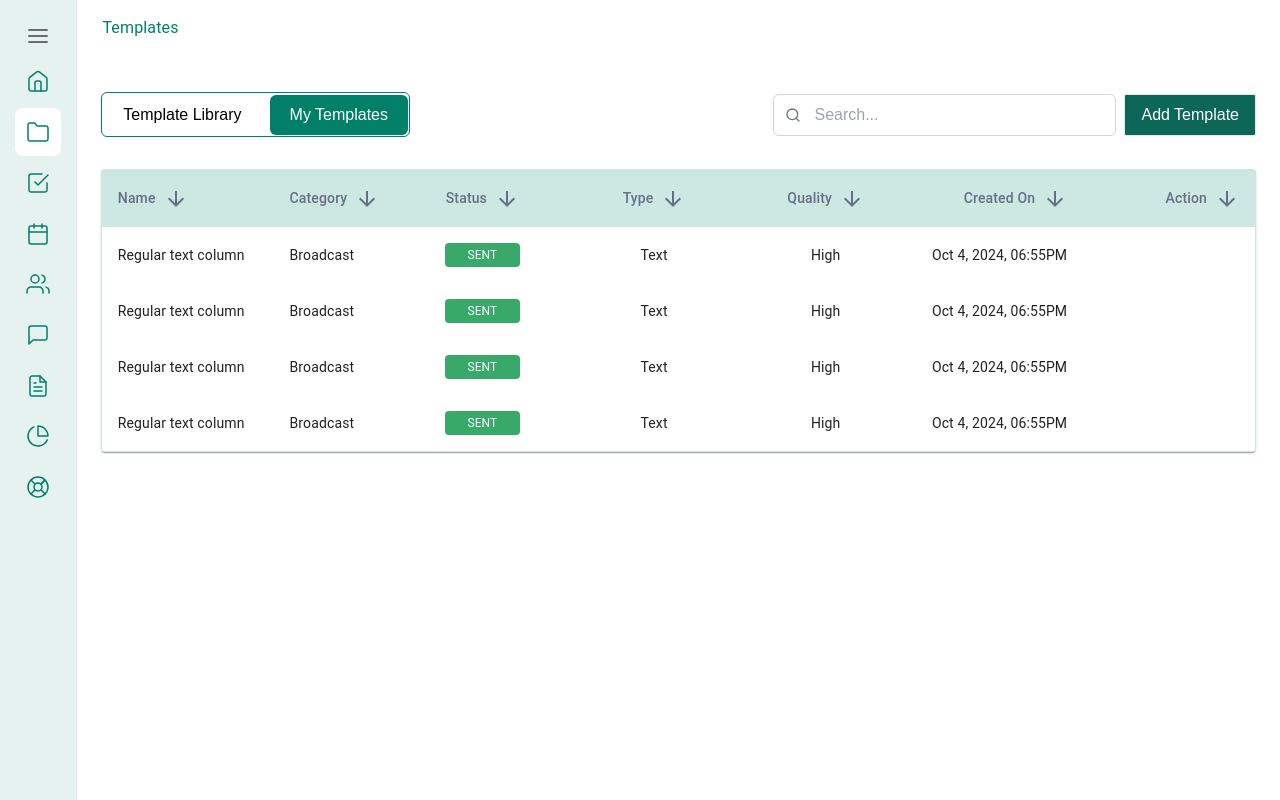
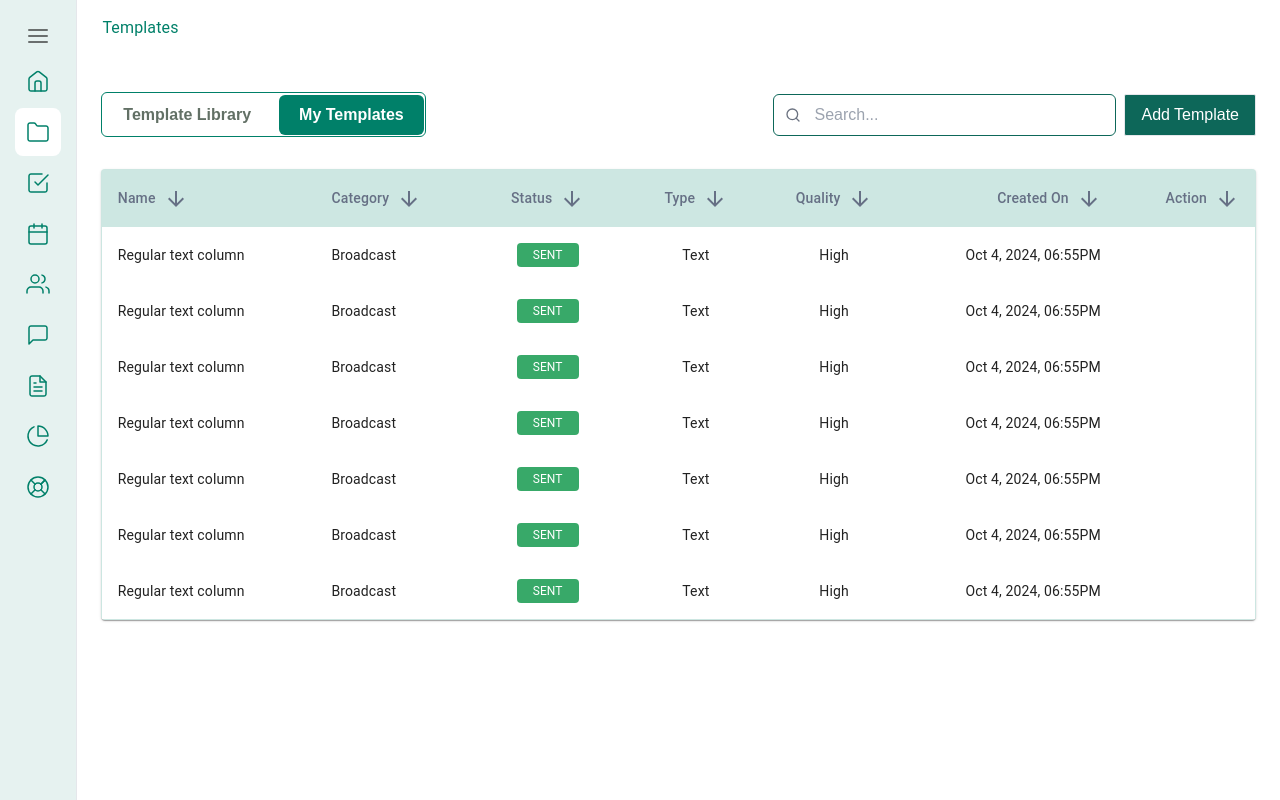
Before and after one commit to SarthakCentocode/marketing-tool, a Next.js app: page /templates in a window 1280 px wide. Both pictures are taken after a click on the button "My Templates". Built offline with nearby package versions, Linux system fonts and the light colour scheme.

Commit message:
update table

```diff
--- a/src/app/templates/page.tsx
+++ b/src/app/templates/page.tsx
@@ -20,8 +20,8 @@ export default function Templates() {
         <div className="my-8 flex justify-between items-center ">
           <div className=" bg-white  gap-2 flex justify-around items-center border-[1px] border-[#008069] p-[1.5px]  rounded-md">
             <button
-              className={`px-5   rounded-md py-2  text-[16px] text-[600]  ${
-                isTab === 0 && "bg-[#008069] text-white"
+              className={`px-5   rounded-md py-2  text-[16px] font-[600]  ${
+                isTab === 0 ? "bg-[#008069] text-white" : "text-[#627065]"
               }`}
               onClick={handleTemplates}
             >
@@ -29,8 +29,8 @@ export default function Templates() {
             </button>
 
             <button
-              className={`px-5   rounded-md py-2  text-[16px] text-[600]  ${
-                isTab === 1 && "bg-[#008069] text-white"
+              className={`px-5   rounded-md py-2  text-[16px] font-[600]  ${
+                isTab === 1 ? "bg-[#008069] text-white" : "text-[#627065]"
               }`}
               onClick={handleMyTemplates}
             >
@@ -45,7 +45,7 @@ export default function Templates() {
                   // value={searchQuery}
                   // onChange={handleSearchChange}
                   placeholder="Search..."
-                  className="w-[343px] pl-10 pr-4 py-2 border border-gray-300 rounded-md focus:outline-none focus:ring focus:border-green-500"
+                  className="w-[343px] border-[1.5px] border-[#0D6759] pl-10 pr-4 py-2  rounded-md  focus:border-[#0D6759]"
                 />
                 <FiSearch className="absolute top-1/2 left-3 transform -translate-y-1/2 text-gray-500" />
               </div>
--- a/src/components/templates/myTemplates.tsx
+++ b/src/components/templates/myTemplates.tsx
@@ -35,21 +35,21 @@ const columns: readonly Column[] = [
   {
     id: "status",
     label: "Status",
-    minWidth: 170,
+    minWidth: 110,
     align: "center",
     format: (value: number) => value.toLocaleString("en-US"),
   },
   {
     id: "type",
     label: "Type",
-    minWidth: 170,
+    minWidth: 110,
     align: "center",
     format: (value: number) => value.toLocaleString("en-US"),
   },
   {
     id: "quality",
     label: "Quality",
-    minWidth: 170,
+    minWidth: 110,
     align: "center",
     format: (value: number) => value.toFixed(2),
   },
@@ -63,7 +63,7 @@ const columns: readonly Column[] = [
   {
     id: "action",
     label: "Action",
-    minWidth: 170,
+    minWidth: 110,
     align: "right",
     format: (value: number) => value.toFixed(2),
   },
@@ -128,7 +128,37 @@ const rows = [
     "Oct 4, 2024, 06:55PM",
     ""
   ),
+  createData(
+    "Regular text column",
+    "Broadcast",
+    "SENT",
+    "Text",
+    "High",
+    "Oct 4, 2024, 06:55PM",
+    ""
+  ),
+  createData(
+    "Regular text column",
+    "Broadcast",
+    "SENT",
+    "Text",
+    "High",
+    "Oct 4, 2024, 06:55PM",
+    ""
+  ),
+  createData(
+    "Regular text column",
+    "Broadcast",
+    "SENT",
+    "Text",
+    "High",
+    "Oct 4, 2024, 06:55PM",
+    ""
+  ),
 ];
+
+
+
 
 export default function StickyHeadTable() {
   const [page, setPage] = React.useState(0);
--- a/src/components/templates/templateLib.tsx
+++ b/src/components/templates/templateLib.tsx
@@ -29,7 +29,7 @@ export default function TemplatesLib() {
             {Array(8)
               .fill(0)
               .map((_, index) => (
-                <div
+                <button
                   key={index}
                   className={`mb-4 py-2 px-3 flex justify-between items-center w-full ${
                     index === 0 ? "bg-[#F8FDFC]" : ""
@@ -39,7 +39,7 @@ export default function TemplatesLib() {
                   <h4 className="bg-[#008069] text-[15px] rounded-2xl font-bold px-3 text-white">
                     12
                   </h4>
-                </div>
+                </button>
               ))}
             <h4 className="text-[15px] text-[#888282]">More</h4>
           </div>
```
